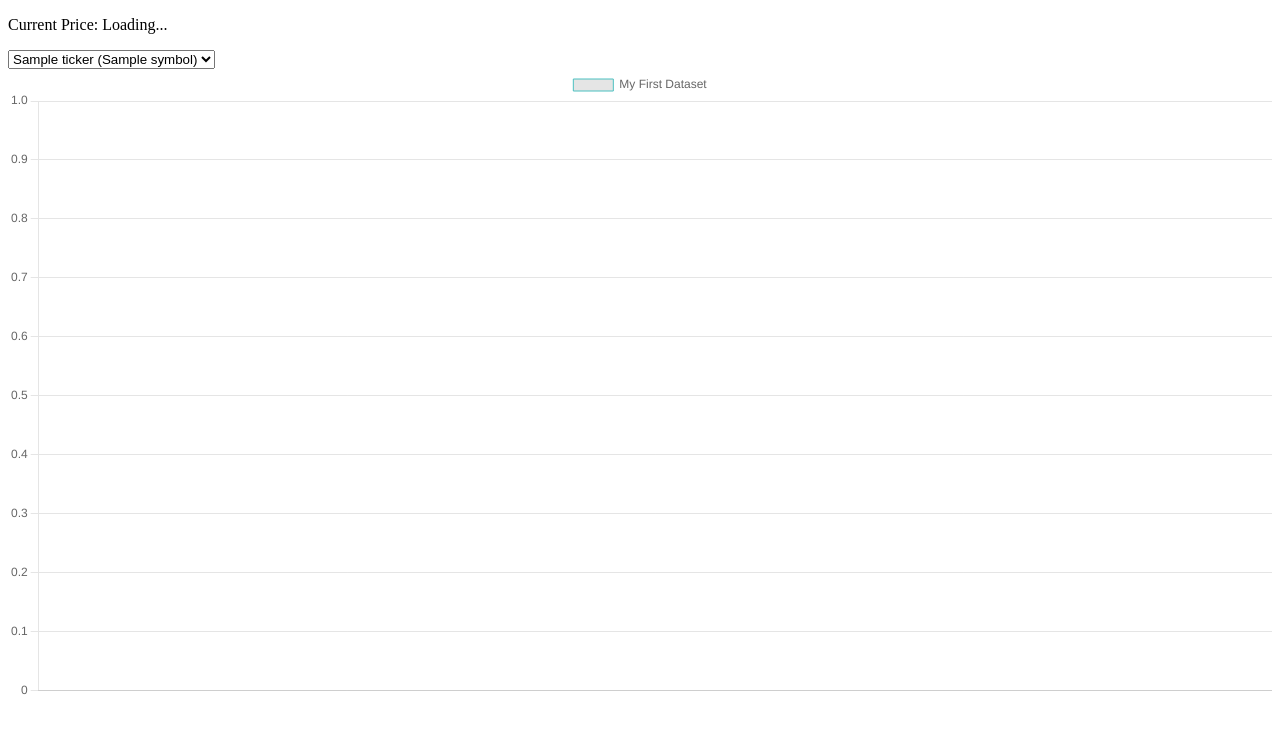
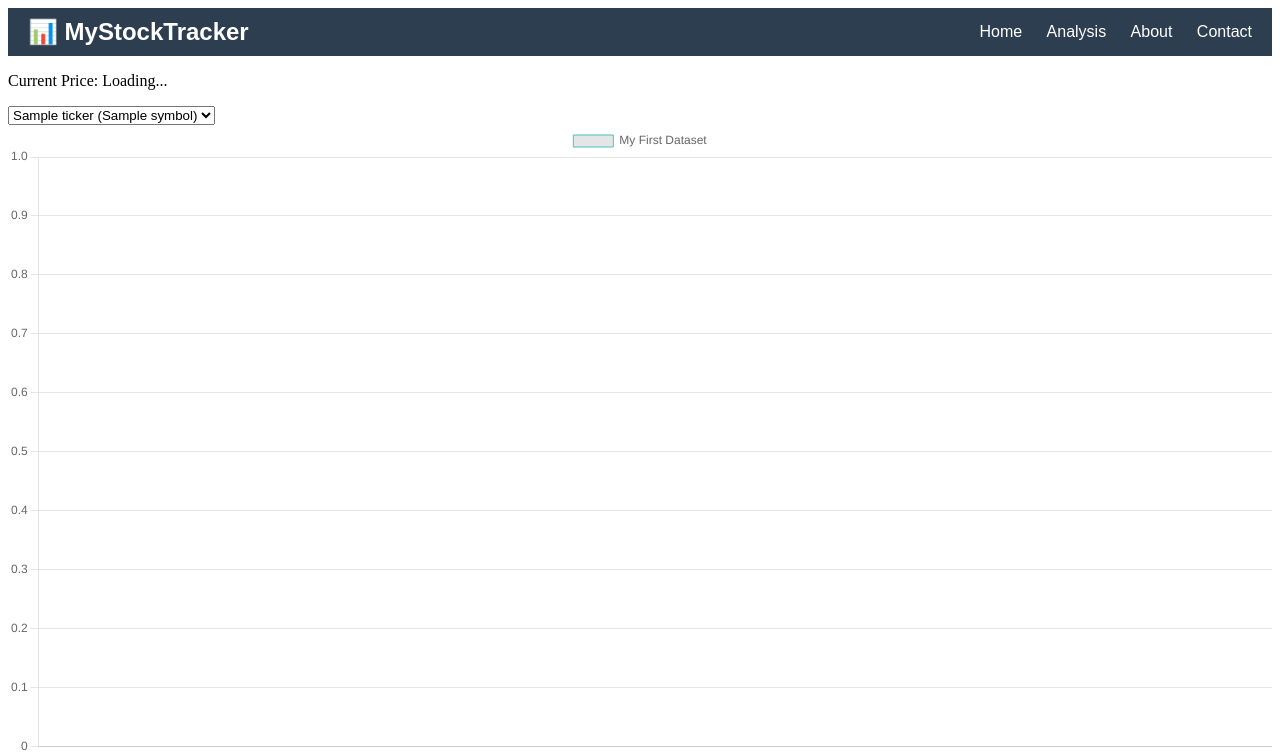
Before and after one commit to MayaHA2512/Investie, a Django app: template Investie/mysite/investie/templates/chart_template.html in a window 1280 px wide. Shown: the top 756 px of the page. Run offline with Django 5.2, Linux system fonts and the light colour scheme; the template is opened without the code that fills it: most values are stand-ins (such as "Sample title", 1, 10 or a date in 2020).

Commit message:
Adding a toolbar

```diff
--- a/Investie/mysite/investie/templates/chart_template.html
+++ b/Investie/mysite/investie/templates/chart_template.html
@@ -4,7 +4,44 @@
      <title>Chart.js Example</title>
      <script src="https://cdn.jsdelivr.net/npm/chart.js"></script>
  </head>
+ <style>
+  .toolbar {
+    background-color: #2c3e50;
+    color: white;
+    padding: 10px 20px;
+    font-family: Arial, sans-serif;
+    display: flex;
+    align-items: center;
+    justify-content: space-between;
+  }
+
+  .toolbar h1 {
+    margin: 0;
+    font-size: 1.5em;
+  }
+
+  .toolbar nav a {
+    color: white;
+    text-decoration: none;
+    margin-left: 20px;
+    font-weight: 500;
+  }
+
+  .toolbar nav a:hover {
+    text-decoration: underline;
+  }
+</style>
+
  <body>
+ <div class="toolbar">
+  <h1>📊 MyStockTracker</h1>
+  <nav>
+    <a href="/">Home</a>
+      <a href="/stock_prices/">Analysis</a>
+    <a href="/about/">About</a>
+    <a href="/contact/">Contact</a>
+  </nav>
+</div>
  <p id="stock-price">Current Price: Loading...</p>
  <select id="ticker-select" onchange="fetchPrice()">
      {% for ticker in tickers %}
@@ -44,4 +81,6 @@ myChart.update();
          });
      </script>
  </body>
+
+
  </html>
```
